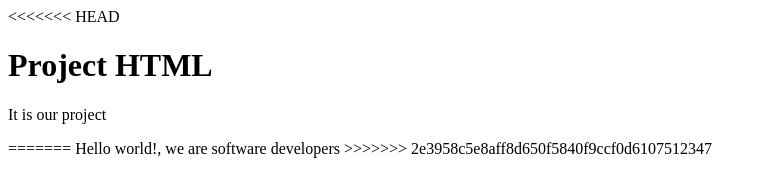
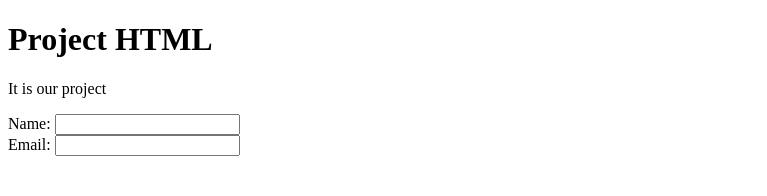
Before and after one commit to LOctavio/FrancoAndLuis, a plain HTML site: page index.html in a window 1280 px wide. Shown: the whole page, without its empty margins (0-767 px from the left). Drawn offline with Linux system fonts and the light colour scheme.

Commit message:
tasks 3 to 5 of the form

```diff
--- a/index.html
+++ b/index.html
@@ -7,13 +7,15 @@
   </head>
 
   <body>
-    <script src="https://cdn.freecodecamp.org/testable-projects-fcc/v1/bundle.js"></script>
-<<<<<<< HEAD
     <h1 id="title">Project HTML</h1>
     <p id="description">It is our project</p>
-=======
-    Hello world!, we are software developers
->>>>>>> 2e3958c5e8aff8d650f5840f9ccf0d6107512347
+    <form id = survey-form>
+      Name:
+      <input id="name" />
+      <br>
+      Email:
+      <input id="email">
+    </form>
     <!--
 
     Hello Camper!
```
